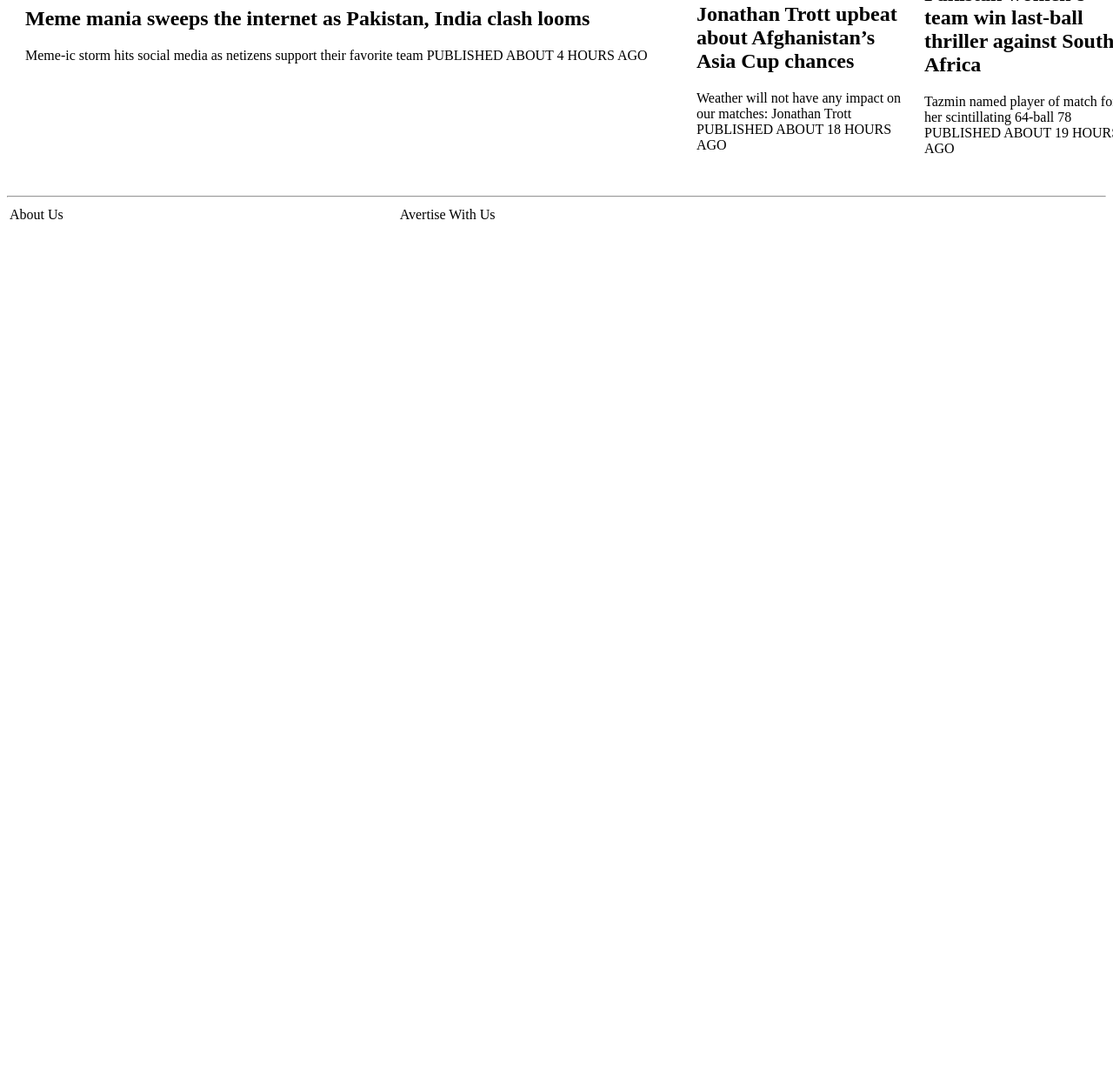
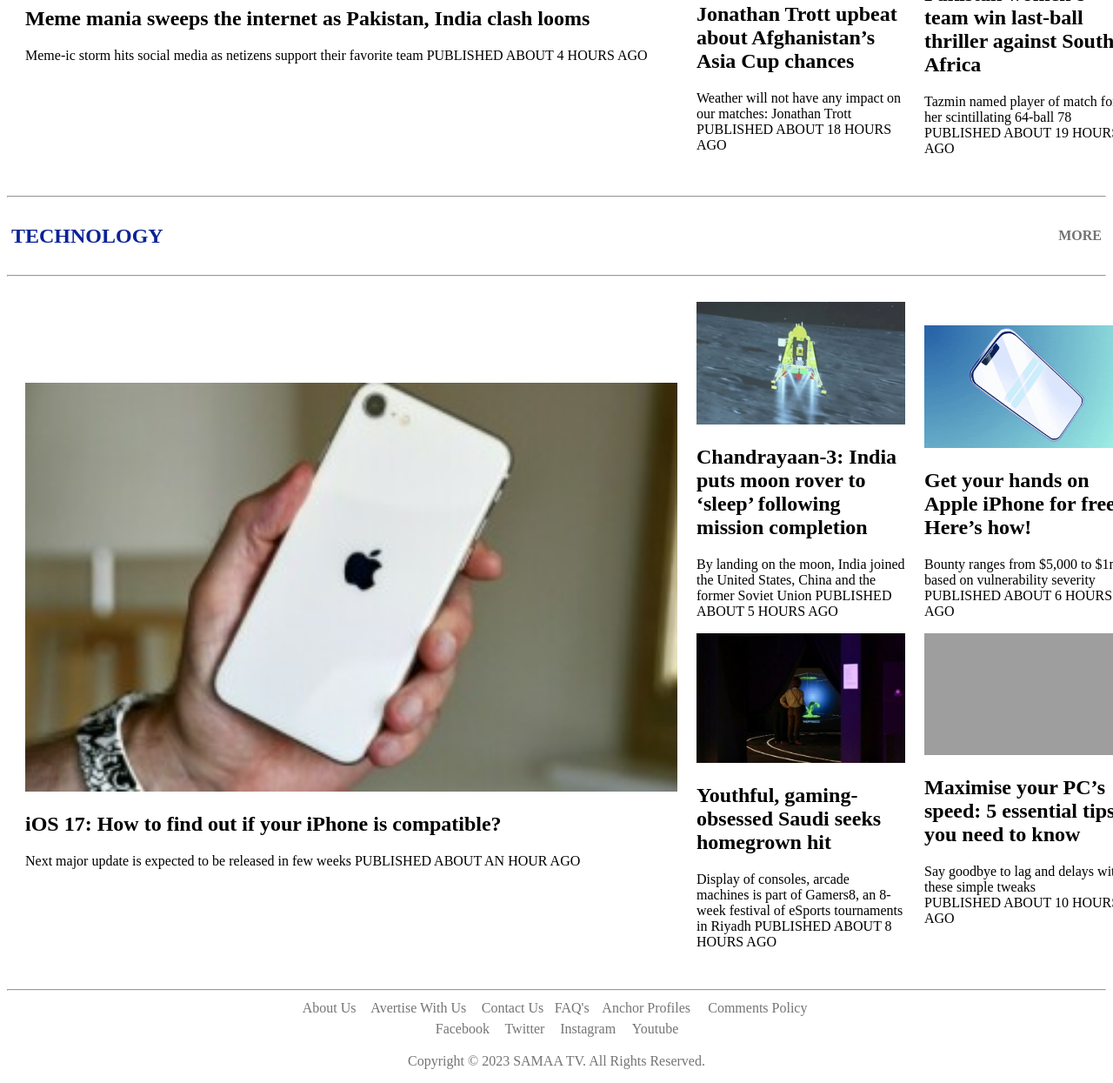
Before and after one commit to zeeshanaslam342/html-assignment-no-08_samma-news_landing-page, a plain HTML site: page index.html in a window 1280 px wide. Shown: the part 4557-5802 px from the top of the page at 87% size. Before the commit the page ends 4824 px from the top, so only its background shows below. Drawn offline with Linux system fonts and the light colour scheme; grey boxes are pictures that could not be loaded.

Commit message:
add technology news section and footer section

```diff
--- a/index.html
+++ b/index.html
@@ -274,7 +274,8 @@
                             been strategically <br> placed on combat duty PUBLISHED ABOUT 3 HOURS AGO</p>
                         <img src="./img/Muhmmad-al-fayed.png" alt="" width="240">
                         <h2>Ex- Harrods owner <br> Mohamed Al-Fayed <br> passes away at 94</h2>
-                        <p>Al-Fayed's son Dodi was killed in a <br> car crash alongside Diana, Princess <br> of Wales PUBLISHED ABOUT 4 HOURS AGO</p>
+                        <p>Al-Fayed's son Dodi was killed in a <br> car crash alongside Diana, Princess <br> of Wales
+                            PUBLISHED ABOUT 4 HOURS AGO</p>
                     </td>
                     <td width="20%">
                         <img src="./img/afghans.jpg" alt="" width="240">
@@ -284,7 +285,8 @@
                             PUBLISHED ABOUT 3 HOURS AGO</p>
                         <img src="./img/scotland-heatwave.jpg" alt="" width="240" height="140">
                         <h2>Scotland to face <br> heatwave in September</h2>
-                        <p>'Currently Hurricane Franklin <br> sweeps across the Atlantic' PUBLISHED <br> ABOUT 17 HOURS AGO</p>
+                        <p>'Currently Hurricane Franklin <br> sweeps across the Atlantic' PUBLISHED <br> ABOUT 17 HOURS
+                            AGO</p>
                     </td>
                 </tr>
             </table>
@@ -309,24 +311,73 @@
                     <td width="60%">
                         <img src="./img/pak-india-match.gif" alt="" width="750">
                         <h2>Meme mania sweeps the internet as Pakistan, India clash looms</h2>
-                        <p>Meme-ic storm hits social media as netizens support their favorite team PUBLISHED ABOUT 4 HOURS AGO</p>
+                        <p>Meme-ic storm hits social media as netizens support their favorite team PUBLISHED ABOUT 4
+                            HOURS AGO</p>
                     </td>
                     <td width="20%">
                         <img src="./img/pakistani-hindu-community.png" alt="" width="240">
-                        <h2>Pakistani Hindu  community joins in  ‘pre-match rituals’ for  national team</h2>
-                        <p>For Pakistan's win, special “Mandir <br> Bhajans” were sung; fans offered <br> chadars on dargahs as well PUBLISHED  ABOUT 6 HOURS AGO</p>
+                        <h2>Pakistani Hindu community joins in ‘pre-match rituals’ for national team</h2>
+                        <p>For Pakistan's win, special “Mandir <br> Bhajans” were sung; fans offered <br> chadars on
+                            dargahs as well PUBLISHED ABOUT 6 HOURS AGO</p>
                         <img src="./img/jonathan.jpg" alt="" width="240">
-                        <h2>Jonathan Trott upbeat  about Afghanistan’s  Asia Cup chances</h2>
-                        <p>Weather will not have any impact  on our matches: Jonathan Trott  PUBLISHED ABOUT 18 HOURS AGO</p>
+                        <h2>Jonathan Trott upbeat about Afghanistan’s Asia Cup chances</h2>
+                        <p>Weather will not have any impact on our matches: Jonathan Trott PUBLISHED ABOUT 18 HOURS AGO
+                        </p>
                     </td>
                     <td width="20%">
                         <img src="./img/asia-cup.png" alt="" width="240">
-                        <h2>Asia Cup 2023: Kishan,  Pandya rebound India  against Pakistan</h2>
-                        <p>US faces hurdles in aiding Afghan  allies, two years after Taliban's  return
+                        <h2>Asia Cup 2023: Kishan, Pandya rebound India against Pakistan</h2>
+                        <p>US faces hurdles in aiding Afghan allies, two years after Taliban's return
                             PUBLISHED ABOUT 3 HOURS AGO</p>
                         <img src="./img/women-cricket-team.jpg" alt="" width="240" height="140">
                         <h2>Pakistan women’s team win last-ball thriller against South Africa</h2>
-                        <p>Tazmin named player of match for her scintillating 64-ball 78 PUBLISHED ABOUT 19 HOURS AGO</p>
+                        <p>Tazmin named player of match for her scintillating 64-ball 78 PUBLISHED ABOUT 19 HOURS AGO
+                        </p>
+                    </td>
+                </tr>
+            </table>
+        </center>
+    </section>
+    <section class="technology">
+        <center>
+            <hr>
+            <table width="1260">
+                <tr>
+                    <td width="50%">
+                        <h1 style="color:#0A2295;">TECHNOLOGY</h1>
+                    </td>
+                    <td width="50%" align="right">
+                        <h4 style="color: rgb(114, 114, 114);">MORE</h4>
+                    </td>
+                </tr>
+            </table>
+            <hr>
+            <table width="1300" cellspacing="20">
+                <tr>
+                    <td width="60%">
+                        <img src="./img/find-iphone.jpg" alt="" width="750">
+                        <h2>iOS 17: How to find out if your iPhone is compatible?</h2>
+                        <p>Next major update is expected to be released in few weeks PUBLISHED ABOUT AN HOUR AGO</p>
+                    </td>
+                    <td width="20%">
+                        <img src="./img/chandrayaan-3.png" alt="" width="240">
+                        <h2>Chandrayaan-3: India puts moon rover to ‘sleep’ following mission completion</h2>
+                        <p>By landing on the moon, India joined the United States, China and the former Soviet Union
+                            PUBLISHED ABOUT 5 HOURS AGO</p>
+                        <img src="./img/youthful-gaming.jpg" alt="" width="240">
+                        <h2>Youthful, gaming-obsessed Saudi seeks homegrown hit</h2>
+                        <p>Display of consoles, arcade machines is part of Gamers8, an 8-week festival of eSports
+                            tournaments in Riyadh PUBLISHED ABOUT 8 HOURS AGO
+                        </p>
+                    </td>
+                    <td width="20%">
+                        <img src="./img/iphone-free.gif" alt="" width="240">
+                        <h2>Get your hands on Apple iPhone for free – Here’s how!</h2>
+                        <p>Bounty ranges from $5,000 to $1mln based on vulnerability severity PUBLISHED ABOUT 6 HOURS AGO</p>
+                        <img src="./img/pc's-speed.gif" alt="" width="240" height="140">
+                        <h2>Maximise your PC’s speed: 5 essential tips you need to know</h2>
+                        <p>Say goodbye to lag and delays with these simple tweaks <br> PUBLISHED ABOUT 10 HOURS AGO
+                        </p>
                     </td>
                 </tr>
             </table>
@@ -335,17 +386,27 @@
     <hr>
     <footer>
         <center>
-            <table width="1300">
-                <tr>
-                    <td>About Us</td>
-                    <td>Avertise With Us</td>
-                    <td></td>
-                    <td></td>
-                    <td></td>
-                    <td></td>
+            <table width="600">
+                <tr align="center">
+                    <td><a href="#" style="text-decoration: none; color: #747474;"> About Us</a></td>
+                    <td><a href="#" style="text-decoration: none; color: #747474;">Avertise With Us</a></td>
+                    <td><a href="#" style="text-decoration: none; color: #747474;">Contact Us</a></td>
+                    <td><a href="#" style="text-decoration: none; color: #747474;">FAQ's</a></td>
+                    <td><a href="#" style="text-decoration: none; color: #747474;">Anchor Profiles</a></td>
+                    <td><a href="#" style="text-decoration: none; color: #747474;">Comments Policy</a></td>
                 </tr>
             </table>
+            <table width="300">
+                <tr align="center">
+                    <td><a href="#" style="text-decoration: none; color: #747474;">Facebook</a></td>
+                    <td><a href="#" style="text-decoration: none; color: #747474;">Twitter</a></td>
+                    <td><a href="#" style="text-decoration: none; color: #747474;">Instagram</a></td>
+                    <td><a href="#" style="text-decoration: none; color: #747474;">Youtube</a></td>
+                </tr>
+            </table>
+            <p style="color: #747474;">Copyright © 2023 SAMAA TV. All Rights Reserved.</p>
         </center>
     </footer>
 </body>
+
 </html>
```
Also changed, not shown: img/chandrayaan-3.png (added), img/find-iphone.jpg (added), img/iphone-free.gif (added), img/youthful-gaming.jpg (added), 1 other file.
